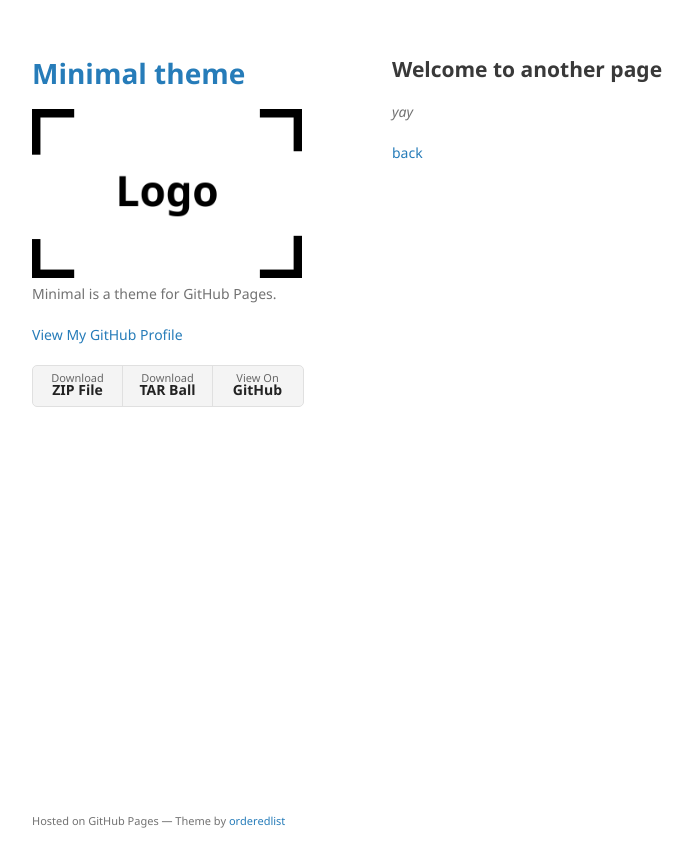
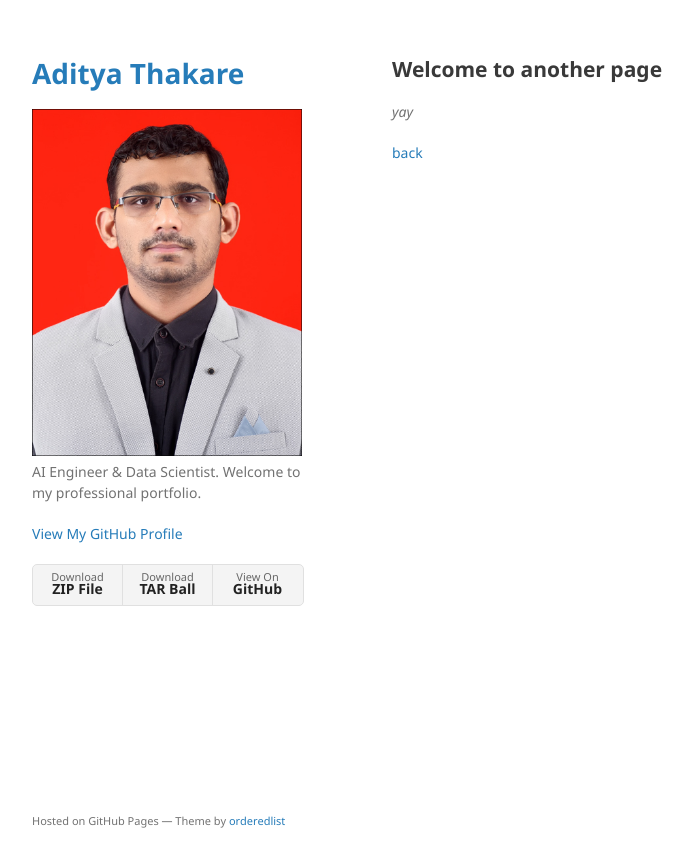
Before and after one commit to AdityaThakare72/AdityaThakare72.github.io, a Jekyll site: the page built from another-page.md, in a window 1280 px wide. Shown: the top 867 px of the page, without its empty margins (178-871 px from the left). Built offline with Jekyll 4.4.1, drawn with Linux system fonts in a browser that asks for light colours; our own code applies the rules of GitHub Pages for plain Markdown files.

Commit message:
added photo and some initial edits in config

```diff
--- a/_config.yml
+++ b/_config.yml
@@ -1,6 +1,6 @@
-title: Minimal theme
-logo: /assets/img/logo.png
-description: Minimal is a theme for GitHub Pages.
+title: Aditya Thakare
+logo: /assets/img/AdityaThakare.jpeg
+description: AI Engineer & Data Scientist. Welcome to my professional portfolio.
 show_downloads: true
 google_analytics:
 theme: jekyll-theme-minimal
```
Also changed, not shown: assets/img/AdityaThakare.jpeg (added).
